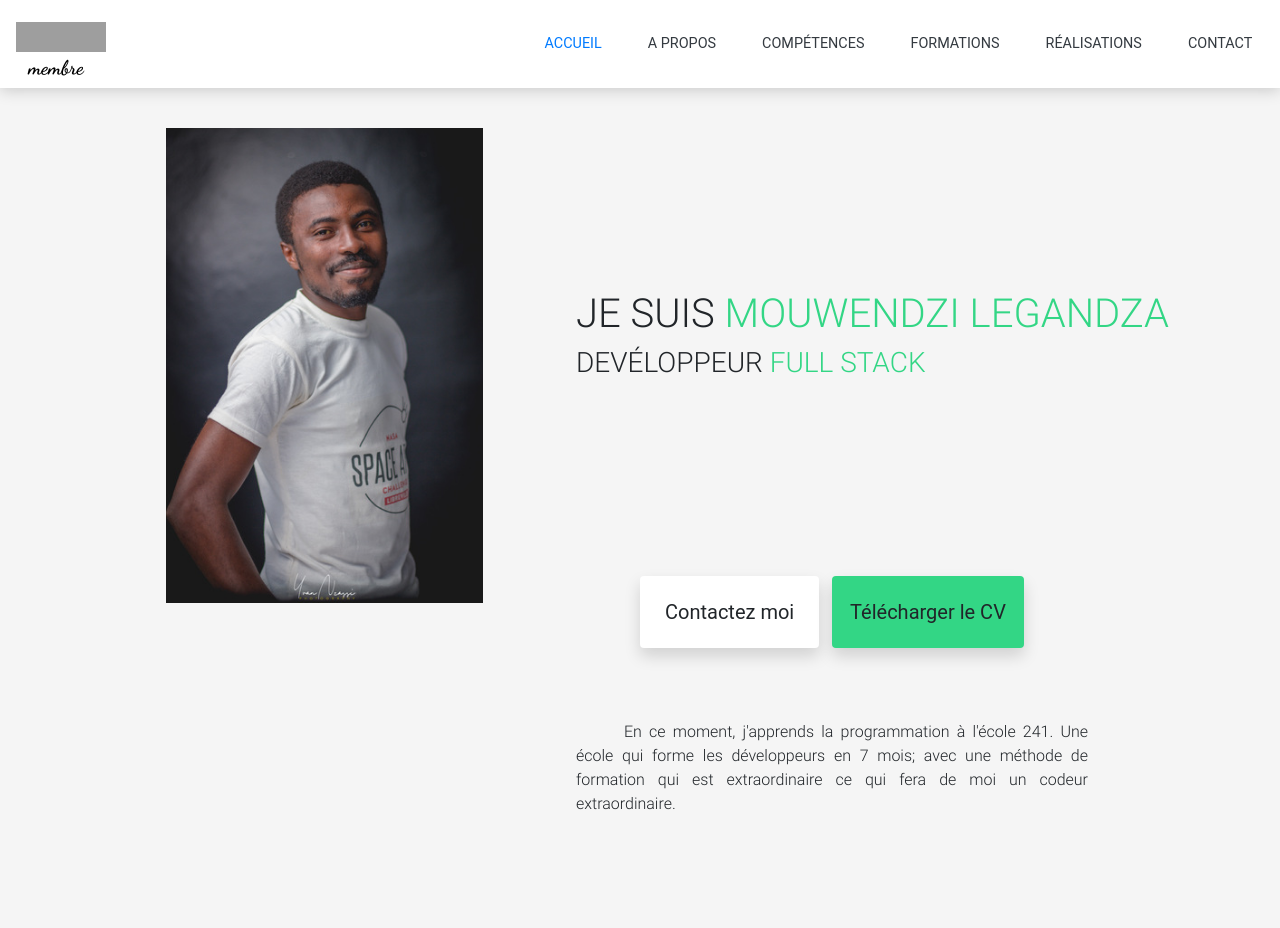
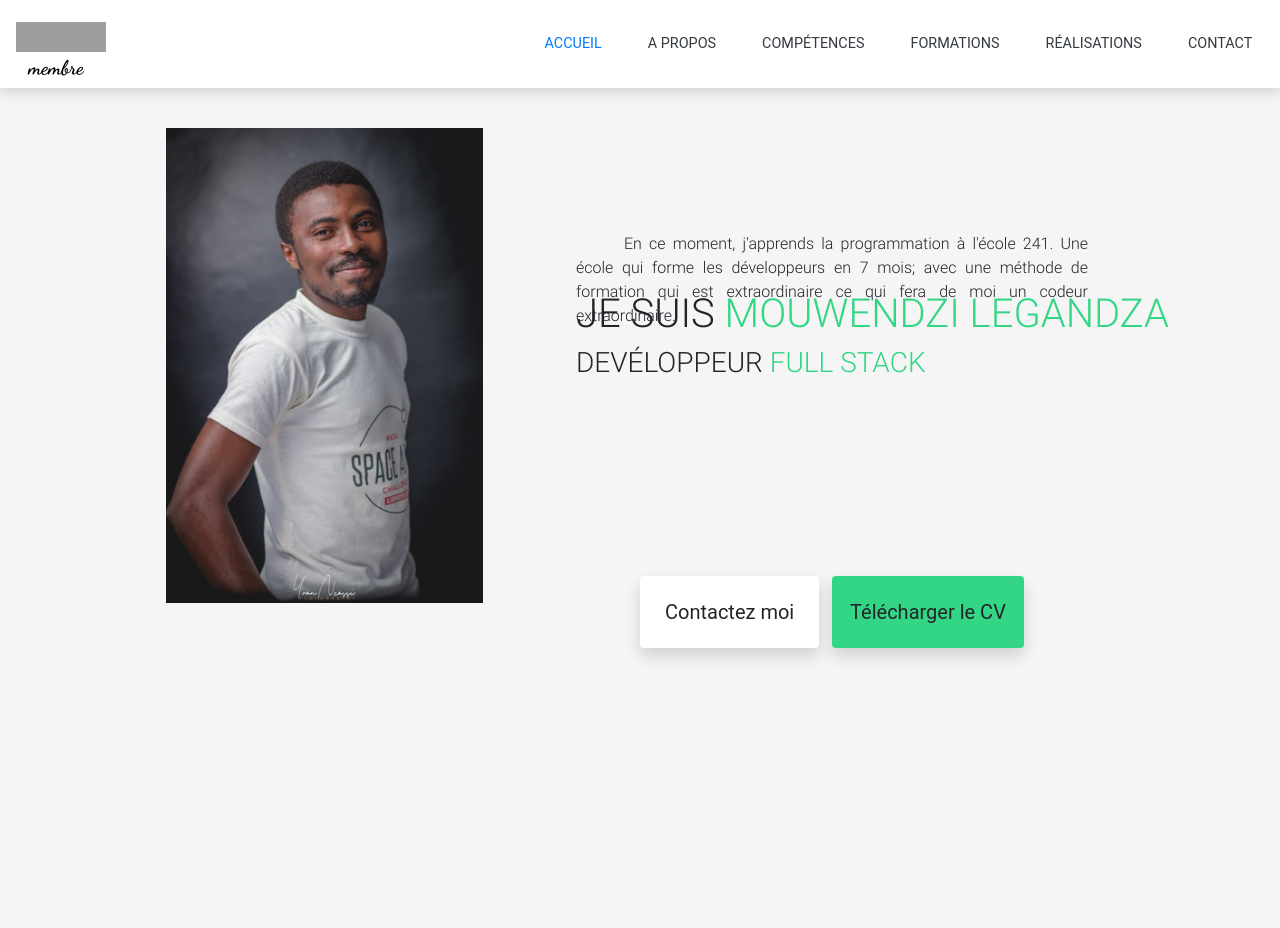
Before and after one commit to MLRAleader/ecole241, a PHP site: page / in a window 1280 px wide. Run offline with PHP 8.4, Linux system fonts and the light colour scheme; some libraries are stand-ins or nearby versions; grey boxes are pictures that could not be loaded.

Commit message:
Plate form-educ

```diff
--- a/profil/assets/css/style.css
+++ b/profil/assets/css/style.css
@@ -141,7 +141,7 @@ Lorsqu'on survole le bloc devant, on applique une rotation au bloc derriere
 	text-align:justify;
 	position:absolute;
 	left:45%;
-	transform: translateY(-100%);
+	top:25vh;
 }
 
 .linkVisited:visited{
```
